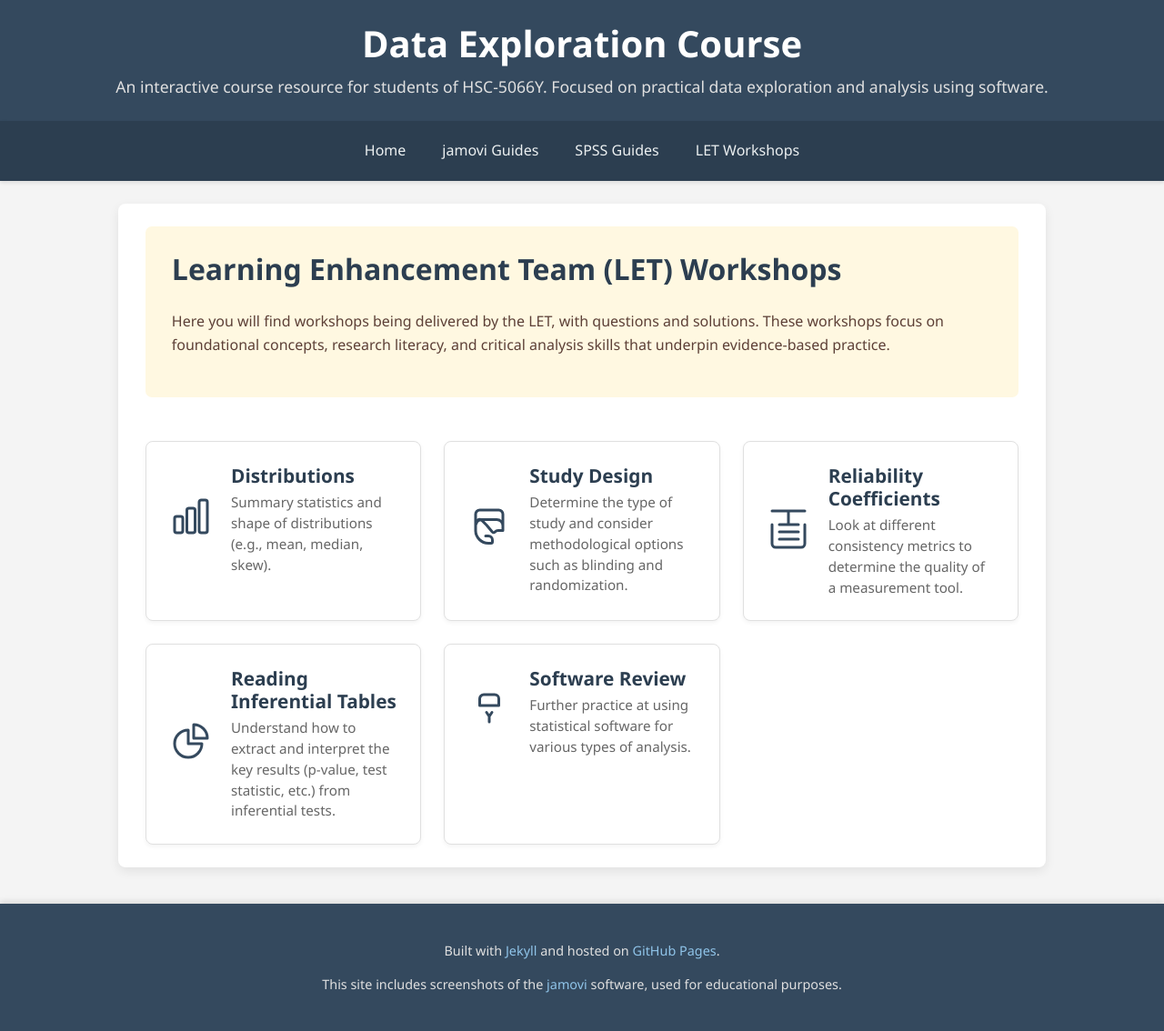
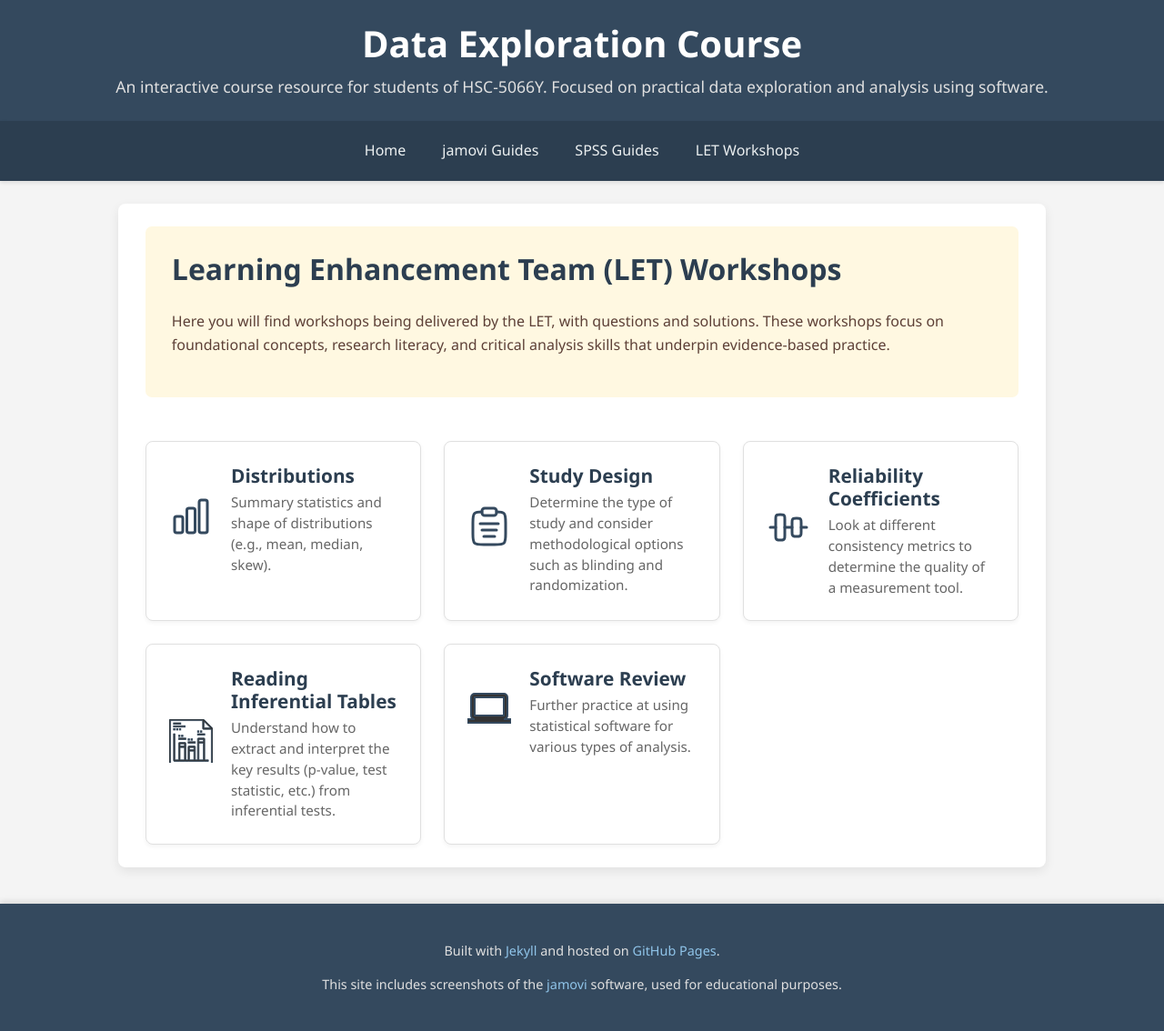
Before and after one commit to probe973/hsc-5066y, a Jekyll site: the page built from let/index.md, in a window 1280 px wide. Shown: the whole page at 91% size. Built offline with Jekyll 4.4.1, drawn with Linux system fonts in a browser that asks for light colours.

Commit message:
Update SVG icons and descriptions in index.md

```diff
--- a/let/index.md
+++ b/let/index.md
@@ -30,7 +30,14 @@ Here you will find workshops being delivered by the LET, with questions and solu
     <a href="{{ "/let/study-design/" | relative_url }}" class="card">
         <div class="card-content">
             <div class="card-icon">
-                <svg xmlns="http://www.w3.org/2000/svg" fill="none" viewBox="0 0 24 24" stroke-width="1.5" stroke="currentColor" aria-hidden="true"><path stroke-linecap="round" stroke-linejoin="round" d="M19.5 14.25v-2.625a3.375 3.375 0 0 0-3.375-3.375h-8.25A3.375 3.375 0 0 0 4.5 11.625v2.625c0 3.86 3.14 7 7 7h1.5a.75.75 0 0 0 .75-.75V19.5a2.25 2.25 0 0 0-2.25-2.25h-1.5M19.5 14.25h-2.625c-.64 0-1.25.26-1.7.72-.51.52-1.02.52-1.53.01L10.5 11.25l-2.67-2.67a1.5 1.5 0 0 0-2.12 0L4.5 11.25M19.5 14.25V5.25a2.25 2.25 0 0 0-2.25-2.25h-10.5A2.25 2.25 0 0 0 4.5 5.25v9.5" /></svg>
+                <svg viewBox="0 0 24 24" fill="none" stroke="currentColor" stroke-width="1.5" stroke-linecap="round" stroke-linejoin="round" aria-hidden="true">
+    <path d="M16 4.00195C18.175 4.01406 19.3529 4.11051 20.1213 4.87889C21 5.75757 21 7.17179 21 10.0002V16.0002C21 18.8286 21 20.2429 20.1213 21.1215C19.2426 22.0002 17.8284 22.0002 15 22.0002H9C6.17157 22.0002 4.75736 22.0002 3.87868 21.1215C3 20.2429 3 18.8286 3 16.0002V10.0002C3 7.17179 3 5.75757 3.87868 4.87889C4.64706 4.11051 5.82497 4.01406 8 4.00195" />
+    <path d="M8 14H16" stroke-linecap="round"/>
+    <path d="M7 10.5H17" stroke-linecap="round"/>
+    <path d="M9 17.5H15" stroke-linecap="round"/>
+    <path d="M8 3.5C8 2.67157 8.67157 2 9.5 2H14.5C15.3284 2 16 2.67157 16 3.5V4.5C16 5.32843 15.3284 6 14.5 6H9.5C8.67157 6 8 5.32843 8 4.5V3.5Z" />
+</svg>
+
             </div>
             <div class="card-text">
                 <h3>Study Design</h3>
@@ -44,7 +51,11 @@ Here you will find workshops being delivered by the LET, with questions and solu
     <a href="{{ "/let/reliability/" | relative_url }}" class="card">
         <div class="card-content">
             <div class="card-icon">
-                <svg xmlns="http://www.w3.org/2000/svg" fill="none" viewBox="0 0 24 24" stroke-width="1.5" stroke="currentColor" aria-hidden="true"><path stroke-linecap="round" stroke-linejoin="round" d="M7 10.5h10.5M7 14.5h10.5M7 18.5h10.5M3 10.5v10.5a2 2 0 0 0 2 2h14a2 2 0 0 0 2-2V10.5M3 3h18M12 3v7.5" /></svg>
+                <svg viewBox="0 0 24 24" fill="none" stroke="currentColor" stroke-width="1.5" stroke-linecap="round" stroke-linejoin="round" aria-hidden="true">
+    <path d="M2 12L5 12M22 12L19 12M14 12L10 12" stroke-linecap="round"/>
+    <path d="M7.5 5C6.56538 5 6.09808 5 5.75 5.20096C5.52197 5.33261 5.33261 5.52197 5.20096 5.75C5 6.09808 5 6.56538 5 7.5L5 16.5C5 17.4346 5 17.9019 5.20096 18.25C5.33261 18.478 5.52197 18.6674 5.75 18.799C6.09808 19 6.56538 19 7.5 19C8.43462 19 8.90192 19 9.25 18.799C9.47803 18.6674 9.66739 18.478 9.79904 18.25C10 17.9019 10 17.4346 10 16.5L10 7.5C10 6.56538 10 6.09808 9.79904 5.75C9.66739 5.52197 9.47803 5.33261 9.25 5.20096C8.90192 5 8.43462 5 7.5 5Z" />
+    <path d="M16.5 7C15.5654 7 15.0981 7 14.75 7.20096C14.522 7.33261 14.3326 7.52197 14.201 7.75C14 8.09808 14 8.56538 14 9.5L14 14.5C14 15.4346 14 15.9019 14.201 16.25C14.3326 16.478 14.522 16.6674 14.75 16.799C15.0981 17 15.5654 17 16.5 17C17.4346 17 17.9019 17 18.25 16.799C18.478 16.6674 18.6674 16.478 18.799 16.25C19 15.9019 19 15.4346 19 14.5V9.5C19 8.56538 19 8.09808 18.799 7.75C18.6674 7.52197 18.478 7.33261 18.25 7.20096C17.9019 7 17.4346 7 16.5 7Z" />
+</svg>
             </div>
             <div class="card-text">
                 <h3>Reliability Coefficients</h3>
@@ -58,7 +69,31 @@ Here you will find workshops being delivered by the LET, with questions and solu
     <a href="{{ "/let/reading-tables/" | relative_url }}" class="card">
         <div class="card-content">
             <div class="card-icon">
-                <svg xmlns="http://www.w3.org/2000/svg" fill="none" viewBox="0 0 24 24" stroke-width="1.5" stroke="currentColor" aria-hidden="true"><path stroke-linecap="round" stroke-linejoin="round" d="M10.5 6a7.5 7.5 0 1 0 7.5 7.5h-7.5V6Z" /><path stroke-linecap="round" stroke-linejoin="round" d="M13.5 10.5H21A7.5 7.5 0 0 0 13.5 3v7.5Z" /></svg>
+                <svg viewBox="0 0 60 60" fill="currentColor" xmlns="http://www.w3.org/2000/svg" aria-hidden="true">
+<g>
+	<g>
+		<path d="M60,13c0-0.1,0-0.2-0.1-0.3v-0.1c-0.1-0.1-0.1-0.2-0.2-0.3l-12-12c-0.1-0.1-0.2-0.1-0.3-0.2h-0.1C47.2,0.1,47.1,0,47,0
+			l0,0H1C0.4,0,0,0.4,0,1v59h2V2h44v11c0,0.6,0.4,1,1,1h11v46h2V13L60,13z M48,12V3.4l8.6,8.6H48z"/>
+		<path d="M49,27c0-0.6-0.4-1-1-1h-8c-0.6,0-1,0.4-1,1v29h-3V38c0-0.6-0.4-1-1-1h-8c-0.6,0-1,0.4-1,1v18h-3V33c0-0.6-0.4-1-1-1h-8
+			c-0.6,0-1,0.4-1,1v23H8V20H6v37c0,0.6,0.4,1,1,1h7h8h5h8h5h8h6v-2h-5V27z M47,28v3h-6v-3H47z M34,39v3h-6v-3H34z M21,34v3h-6v-3
+			H21z M15,56V39h6v17H15z M28,56V44h6v12H28z M41,56V33h6v23H41z"/>
+		<rect x="6" y="5" width="10" height="2"/>
+		<rect x="6" y="9" width="16" height="2"/>
+		<rect x="6" y="13" width="2" height="2"/>
+		<rect x="10" y="13" width="2" height="2"/>
+		<rect x="14" y="13" width="2" height="2"/>
+		<rect x="13" y="22" width="2" height="2"/>
+		<rect x="13" y="26" width="10" height="2"/>
+		<rect x="17" y="22" width="2" height="2"/>
+		<rect x="26" y="27" width="2" height="2"/>
+		<rect x="26" y="31" width="10" height="2"/>
+		<rect x="30" y="27" width="2" height="2"/>
+		<rect x="39" y="16" width="2" height="2"/>
+		<rect x="39" y="20" width="10" height="2"/>
+		<rect x="43" y="16" width="2" height="2"/>
+	</g>
+</g>
+</svg>
             </div>
             <div class="card-text">
                 <h3>Reading Inferential Tables</h3>
@@ -72,7 +107,7 @@ Here you will find workshops being delivered by the LET, with questions and solu
     <a href="{{ "/let/software-review/" | relative_url }}" class="card">
         <div class="card-content">
             <div class="card-icon">
-                <svg xmlns="http://www.w3.org/2000/svg" fill="none" viewBox="0 0 24 24" stroke-width="1.5" stroke="currentColor" aria-hidden="true"><path stroke-linecap="round" stroke-linejoin="round" d="M10.5 14.25L12 16.5M12 16.5L13.5 14.25M12 16.5V19.5M17.25 10.5V6.75A2.25 2.25 0 0 0 15 4.5H9A2.25 2.25 0 0 0 6.75 6.75v3.75m10.5 0H6.75" /></svg>
+                <svg xmlns="http://www.w3.org/2000/svg" fill="currentColor" viewBox="0 0 24 24" aria-hidden="true"><path d="M20 18c1.1 0 1.99-.9 1.99-2L22 6c0-1.1-.9-2-2-2H4c-1.1 0-2 .9-2 2v10c0 1.1.9 2 2 2H0v2h24v-2h-4zM4 6h16v10H4V6z"/></svg>
             </div>
             <div class="card-text">
                 <h3>Software Review</h3>
```
